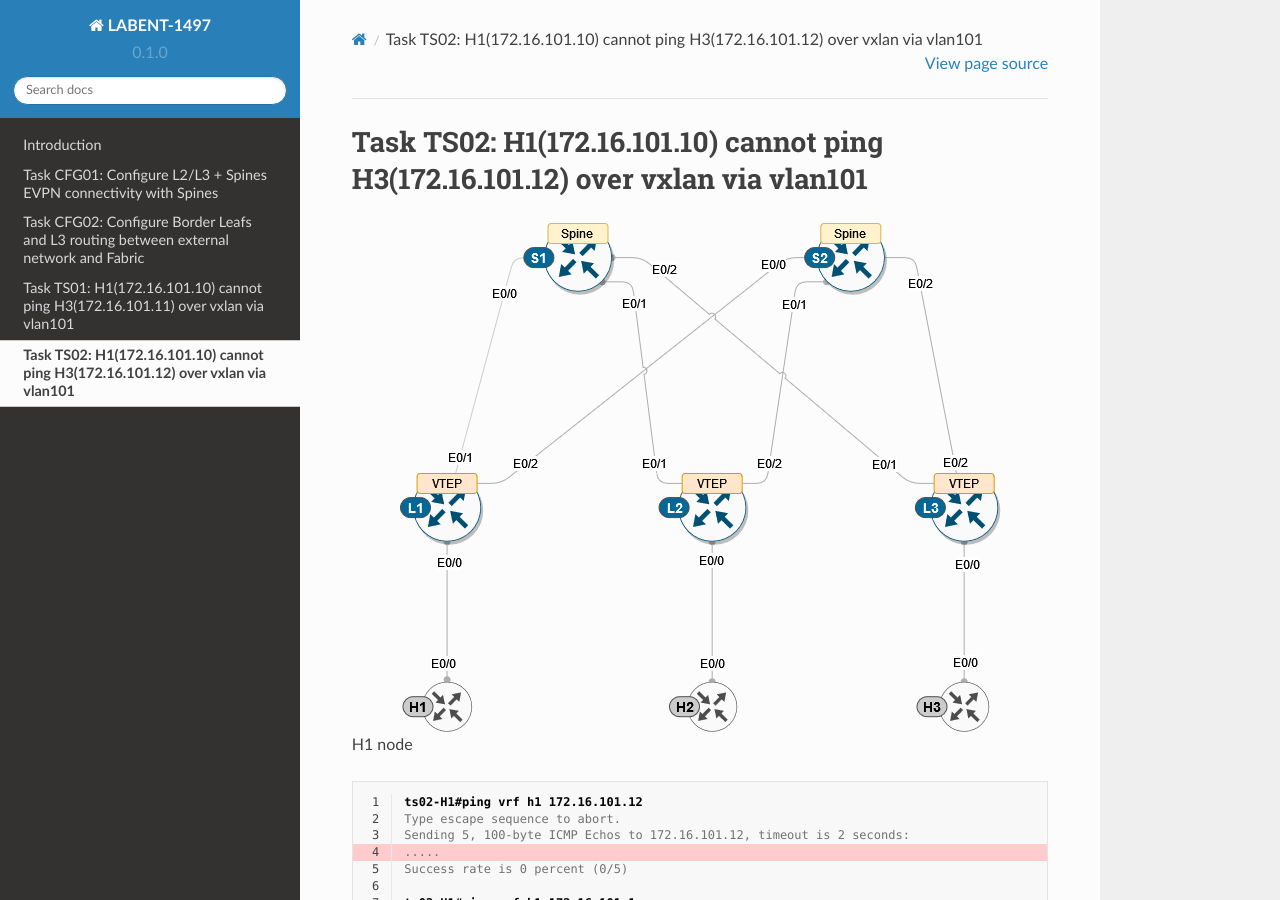
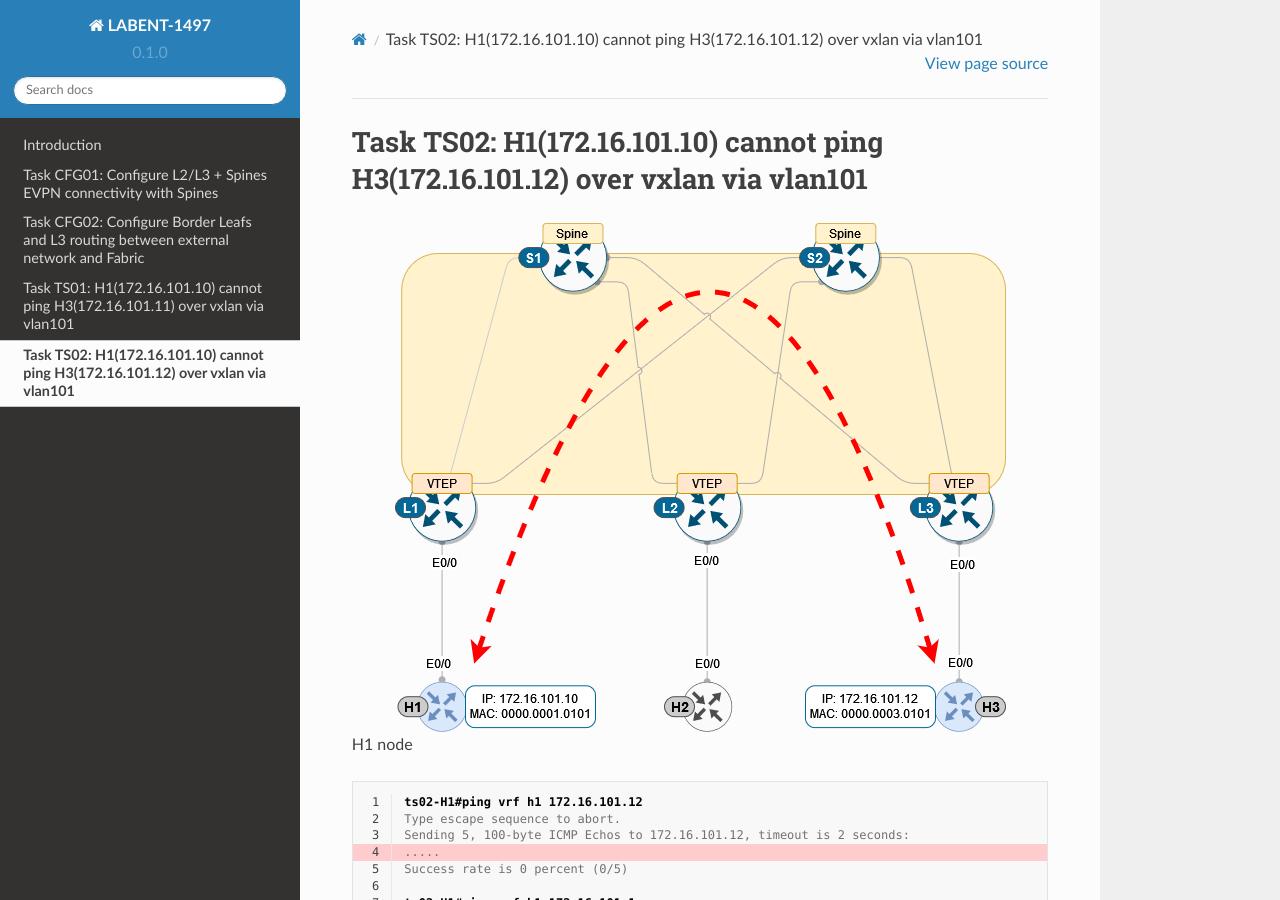
Before and after one commit to dvishchu/labent-1497, a Sphinx documentation site: the page built from docs/source/task_04.rst, in a window 1280 px wide and 900 px high. Built offline with Sphinx 7.4.7 and the Read the Docs theme 2.0.0, drawn with Linux system fonts in a browser that asks for light colours.

Commit message:
Adding TS02 topology

```diff
--- a/docs/source/task_04.rst
+++ b/docs/source/task_04.rst
@@ -1,7 +1,7 @@
 Task TS02: H1(172.16.101.10) cannot ping H3(172.16.101.12) over vxlan via vlan101
 =================================================================================
 
-.. image:: assets/cfg01_topology.png
+.. image:: assets/ts02_topology.png
     :align: center
 
 H1 node
```
Also changed, not shown: docs/source/assets/ts02_topology.png (added).
